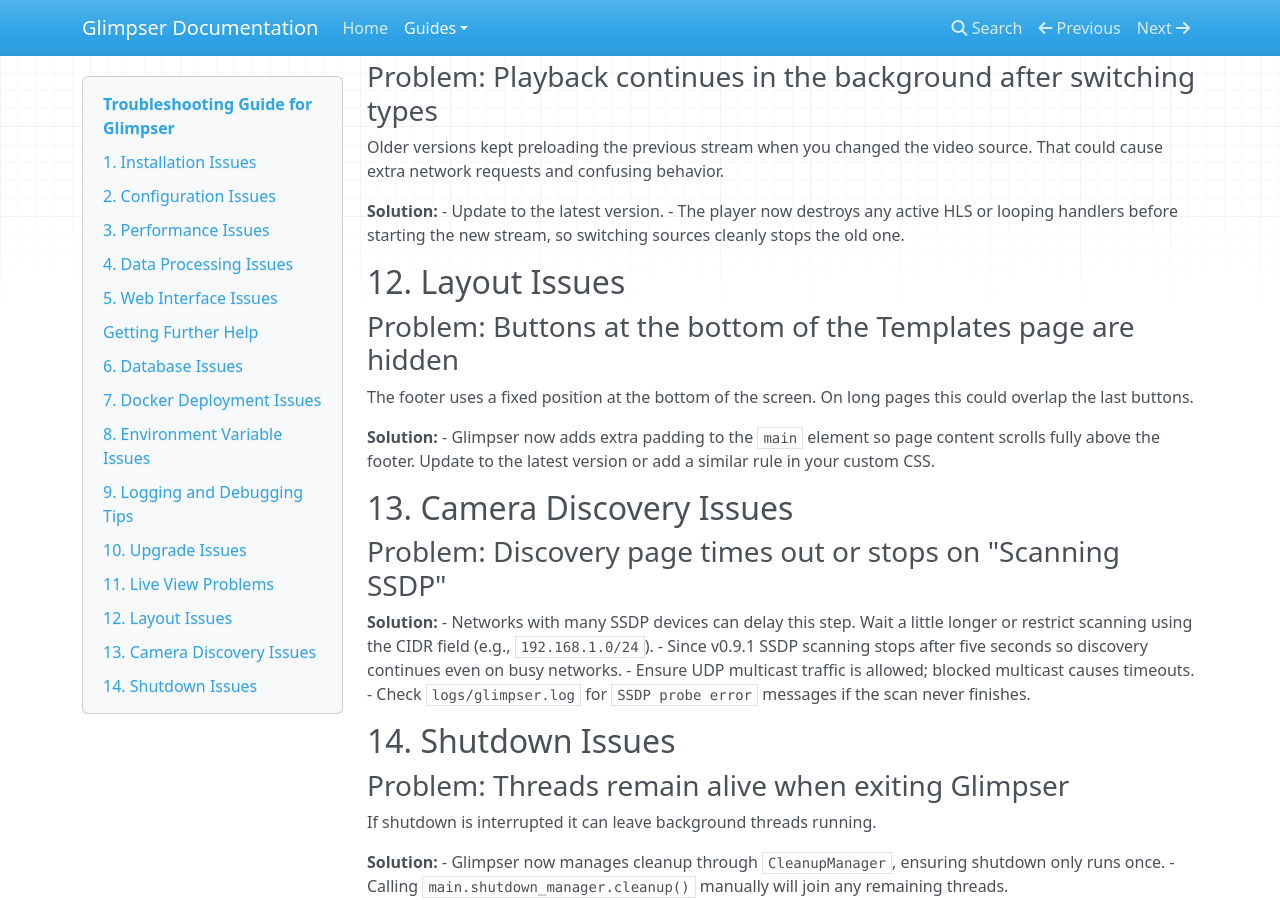
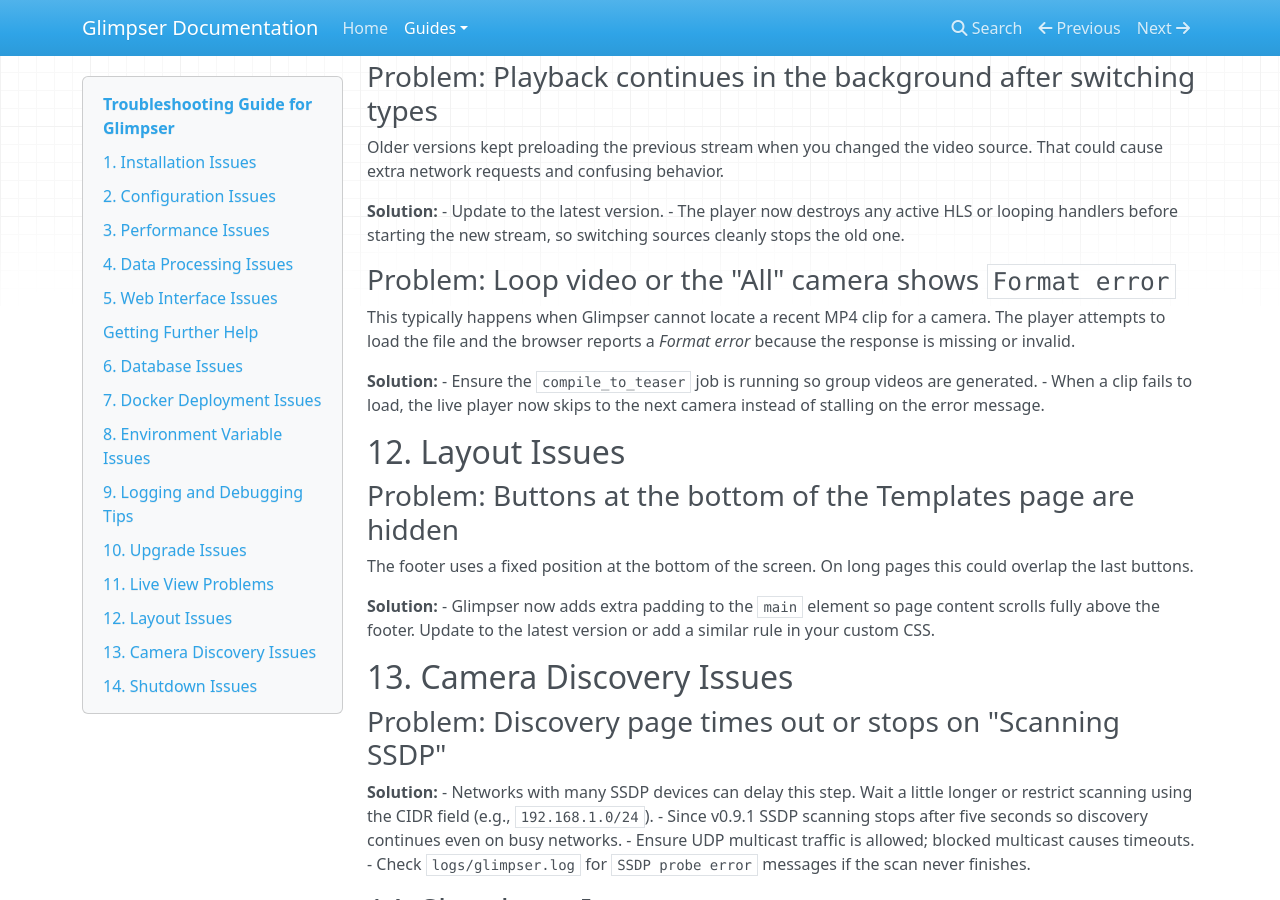
Before and after one commit to KristopherKubicki/glimpser, an MkDocs documentation site: the page built from docs/troubleshooting.md, in a window 1280 px wide and 900 px high, scrolled down 3535 px. Built offline with MkDocs 1.6.1, drawn with Linux system fonts in a browser that asks for light colours; nearby versions of some CDN libraries.

Commit message:
fix: handle missing loop videos

```diff
--- a/docs/troubleshooting.md
+++ b/docs/troubleshooting.md
@@ -211,6 +211,17 @@
 - The player now destroys any active HLS or looping handlers before starting the
   new stream, so switching sources cleanly stops the old one.
 
+### Problem: Loop video or the "All" camera shows `Format error`
+
+This typically happens when Glimpser cannot locate a recent MP4 clip for a
+camera. The player attempts to load the file and the browser reports a *Format
+error* because the response is missing or invalid.
+
+**Solution:**
+- Ensure the `compile_to_teaser` job is running so group videos are generated.
+- When a clip fails to load, the live player now skips to the next camera
+  instead of stalling on the error message.
+
 ## 12. Layout Issues
 
 ### Problem: Buttons at the bottom of the Templates page are hidden
```
Also changed, not shown: app/static/js/live.js (+8 -0 lines).
